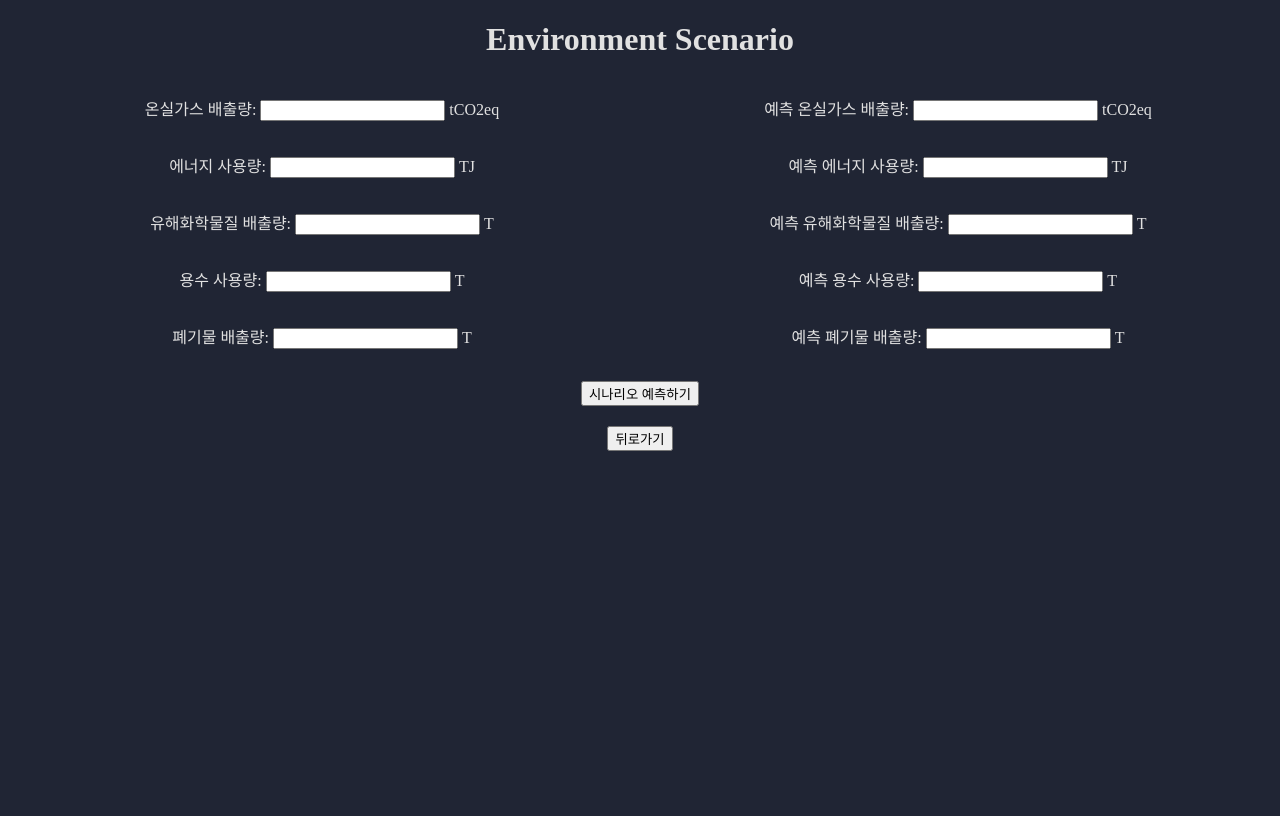
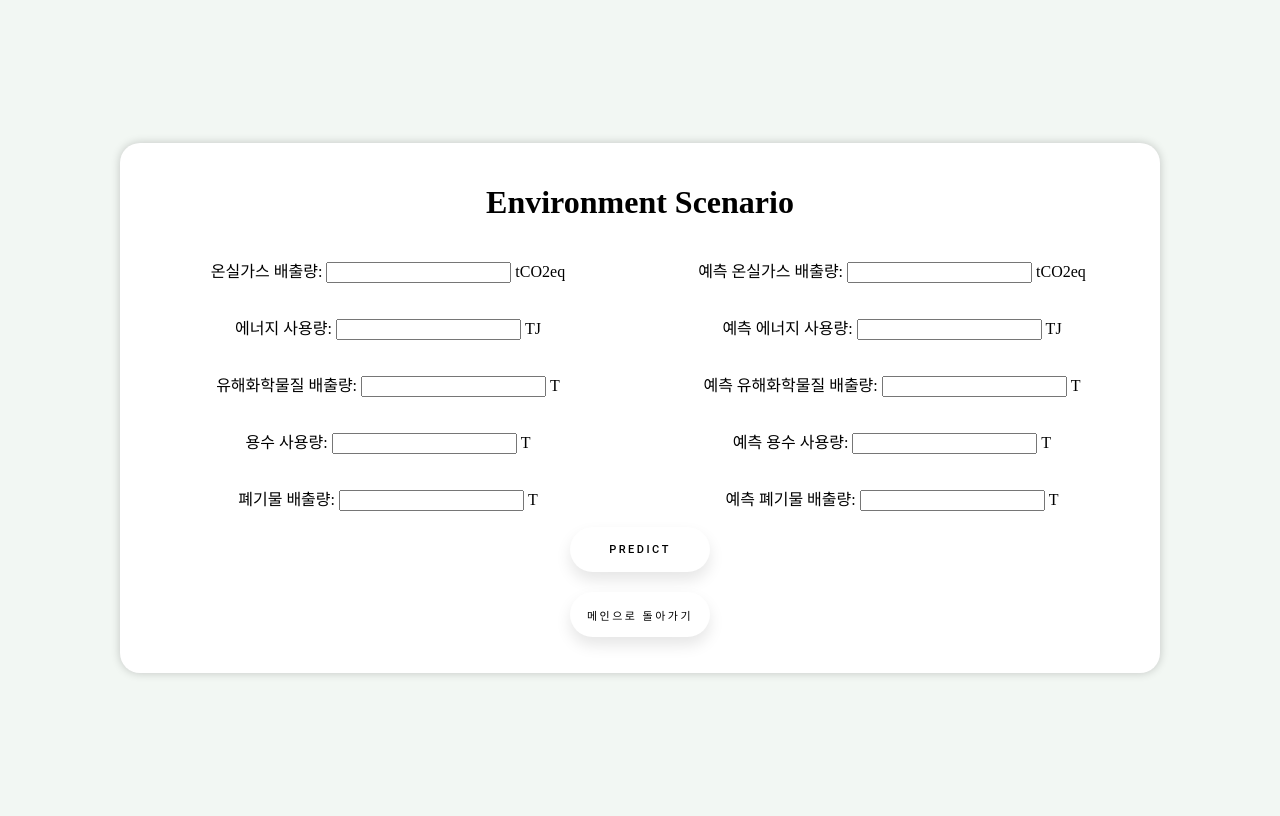
Before and after one commit to Ryubong/ESG_prj, a Flask app: template templates/envi_scenario.html in a window 1280 px wide. Before the commit the page ends 451 px from the top, so only its background shows below. Run offline with Flask 3, Linux system fonts and the light colour scheme; the template is opened without the code that fills it, so the values that code supplies are empty.

Commit message:
button back sync

```diff
--- a/templates/envi_scenario.html
+++ b/templates/envi_scenario.html
@@ -6,60 +6,144 @@
     </head>
     <style>
         body {
-            background-color: #202534;
+            background-color: #F2F7F3;
+            display: flex;
+            justify-content: center;
+            align-items: center;
+            height: 100vh;
         }
+
+    .form-container {
+            text-align: center;
+            width: 80%;
+            max-width: 1000px;
+            padding: 20px;
+            background-color: white;
+            border-radius: 20px;
+            box-shadow: 0px 0px 10px rgba(0, 0, 0, 0.2);
+        }
+
+    .slider {
+        -webkit-appearance: none; /* 기본 CSS 스타일을 적용하지 않기 위해서 */
+        width: 17%; /* 슬라이더 길이 */
+        height: 10px; /* 슬라이더 두께 */
+        border-radius: 5px; /* 슬라이더 모서리를 약간 둥글게 */
+        background: #efefef; /* 슬라이더 색상 */
+        outline: ; /* 슬라이더 테두리 없이 */
+    }
+
+    .slider::-webkit-slider-thumb {
+        -webkit-appearance: none; /* 기본 CSS 스타일을 적용하지 않기 위해서 */
+        appearance: none; /* 기본 CSS 스타일을 적용하지 않기 위해서 */
+        width: 16px; /* 슬라이더 핸들 길이 */
+        height: 16px; /* 슬라이더 핸들 높이 */
+        border-radius: 100%; /* 핸들 모양을 원모양으로 만들기 위함 */
+        background: #195c1a; /* 슬라이더 핸들 색상 */
+        cursor: pointer; /* 슬라이더 핸들에 마우스를 갖다대면 포인터로 변경 */
+    }
+    .wrap {
+        height: 100%;
+        display: flex;
+        align-items: center;
+        justify-content: center;
+      }
+
+      .button {
+        width: 140px;
+        height: 45px;
+        font-family: 'Roboto', sans-serif;
+        font-size: 11px;
+        text-transform: uppercase;
+        letter-spacing: 2.5px;
+        font-weight: 500;
+        color: #000;
+        background-color: #fff;
+        border: none;
+        border-radius: 45px;
+        box-shadow: 0px 8px 15px rgba(0, 0, 0, 0.1);
+        transition: all 0.3s ease 0s;
+        cursor: pointer;
+        outline: none;
+        }
+
+      .button:hover {
+        background-color: #2EE59D;
+        box-shadow: 0px 0px 0px rgba(46, 229, 157, 0.4);
+        color: #fff;
+        transform: translateY(-7px);
+      }
+      .spinner {
+        border: 4px solid rgba(255, 255, 255, 0.3);
+        border-radius: 50%;
+        border-top: 4px solid #25f5a3;
+        width: 50px;
+        height: 50px;
+        animation: spin 1s linear infinite;
+        margin: 0 auto;
+        display: none; /* 기본적으로 숨김 */
+    }
+
+    @keyframes spin {
+        0% { transform: rotate(0deg); }
+        100% { transform: rotate(360deg); }
+    }
     </style>
     <body>
-        <h1 style="text-align: center; color: #E1E1E1;">Environment Scenario</h1>
-        <p style="text-align: center; color: #E1E1E1;"></p>
+
+        <div class="form-container">
+            <h1 style="text-align: center; color: #000000;">Environment Scenario</h1>
+            <div class="spinner" id="loadingSpinner"></div>
+
 
 
         <form action="/envi_scenario" method="post">
         <div style="text-align: center;">
-        <p style="display: inline-block; width: 45%; margin-right: 5%; color: #E1E1E1;">
+        <p style="display: inline-block; width: 45%; margin-right: 5%; color: #black;">
             온실가스 배출량:
             <input type="text" name="greenhouse gas" id="greenhousegas" value="{{request.form['greenhouse gas']}}"> tCO2eq</p>
-        <p style="display: inline-block; width: 45%; color: #E1E1E1;">
+        <p style="display: inline-block; width: 45%; color: #black;">
             예측 온실가스 배출량:
             <input type="text" name="scenario greenhouse gas" id="scenariogreenhousegas" value="{{request.form['scenario greenhouse gas']}}"> tCO2eq</p>
 
-        <p style="display: inline-block; width: 45%; margin-right: 5%; color: #E1E1E1;">
+        <p style="display: inline-block; width: 45%; margin-right: 5%; color: #black;">
             에너지 사용량:
             <input type="text" name="energy usage" id="energyusage" value="{{request.form['energy usage']}}"> TJ</p>
-        <p style="display: inline-block; width: 45%; color: #E1E1E1;">
+        <p style="display: inline-block; width: 45%; color: #black;">
             예측 에너지 사용량:
             <input type="text" name="scenario energy usage" id="scenarioenergyusage" value="{{request.form['scenario energy usage']}}"> TJ</p>
 
-        <p style="display: inline-block; width: 45%; margin-right: 5%; color: #E1E1E1;">
+        <p style="display: inline-block; width: 45%; margin-right: 5%; color: #black;">
             유해화학물질 배출량:
             <input type="text" name="Hazardous Chemical" id="HazardousChemical" value="{{request.form['Hazardous Chemical']}}"> T</p>
-        <p style="display: inline-block; width: 45%; color: #E1E1E1;">
+        <p style="display: inline-block; width: 45%; color: #black;">
             예측 유해화학물질 배출량:
             <input type="text" name="scenario Hazardous Chemical" id="scenarioHazardousChemical" value="{{request.form['scenario Hazardous Chemical']}}"> T</p>
 
-        <p style="display: inline-block; width: 45%; margin-right: 5%; color: #E1E1E1;">
+        <p style="display: inline-block; width: 45%; margin-right: 5%; color: #black;">
             용수 사용량:
             <input type="text" name="water usage" id="waterusage" value="{{request.form['water usage']}}"> T</p>
-        <p style="display: inline-block; width: 45%; color: #E1E1E1;">
+        <p style="display: inline-block; width: 45%; color: #black;">
             예측 용수 사용량:
             <input type="text" name="scenario water usage" id="scenariowaterusage" value="{{request.form['scenario water usage']}}"> T</p>
 
-        <p style="display: inline-block; width: 45%; margin-right: 5%; color: #E1E1E1;">
+        <p style="display: inline-block; width: 45%; margin-right: 5%; color: #black;">
             폐기물 배출량:
             <input type="text" name="waste emissions" id="wasteemissions" value="{{request.form['waste emissions']}}"> T</p>
-        <p style="display: inline-block; width: 45%; color: #E1E1E1;">
+        <p style="display: inline-block; width: 45%; color: #black;">
             예측 폐기물 배출량:
             <input type="text" name="scenario waste emissions" id="scenariowasteemissions" value="{{request.form['scenario waste emissions']}}"> T</p>
 
-
-        <p style="text-align: center; color: #E1E1E1">
-        <input type="submit" value="시나리오 예측하기"></p>
+        <div class="wrap" style="text-align: center;">
+            <button class="button" type="submit" style="color: #000000;">PREDICT</button>
+        </div>
         </form>
 
-        <h2 style="text-align: center; color: #E1E1E1"> {{report | safe}}</h2> </p>
+        <h2 style="text-align: center; color: #black"> {{report | safe}}</h2> </p>
         <p style="text-align: center; color: #E1E1E1">
-            <button id="goBackButton">뒤로가기</button>
-        </p>
+            <div class="wrap" style="text-align: center;">
+                <button id="goBackButton" onclick="window.location.href = '/';" class="button" style="color: #000000;">메인으로 돌아가기</button>
+            </div>
+         </p>
 
 
 </body>
@@ -99,10 +183,16 @@
                 if ($('#scenariowasteemissions').val() === '') {
                     emptyFields.push('예측 폐기물 배출량');
                 }
+
                 if (emptyFields.length > 0) {
                     event.preventDefault(); // 폼 제출 방지
+                    $('#loadingSpinner').hide(); // 스피너 숨기기
                     var errorMsg = "다음 필드를 입력하세요: " + emptyFields.join(', ');
                     alert(errorMsg);
+                } else {
+                    // LOADING 스피너 보여주기
+                    $('#loadingSpinner').show();
+                    $('#predictedGradeText').hide();
                 }
             });
         });
@@ -114,5 +204,7 @@
                 return false; // 이벤트 전파 및 기본 동작 방지
             });
         });
+
+
     </script>
 </html>
--- a/templates/home.html
+++ b/templates/home.html
@@ -3,6 +3,7 @@
 
 <head>
     <title>E S G 예측 시스템 메인 홈페이지</title>
+    <meta name="viewport" content="width=device-width, initial-scale=1.0">
     <link rel="stylesheet" type="text/css" href="{{ url_for('static', filename='css/styles.css') }}">
     <script src="https://cdn.jsdelivr.net/npm/chart.js"></script>
     <style>
@@ -12,7 +13,6 @@
             background-repeat: no-repeat;
             background-attachment: fixed;
         }
-
         .button {
             display: inline-block;
             padding: 0.8vw 1.5vw;
@@ -26,6 +26,7 @@
             margin: 2vw;
             width : 13vw;
         }
+
         .button-container {
             text-align: center;
             margin: -30px auto;
```
